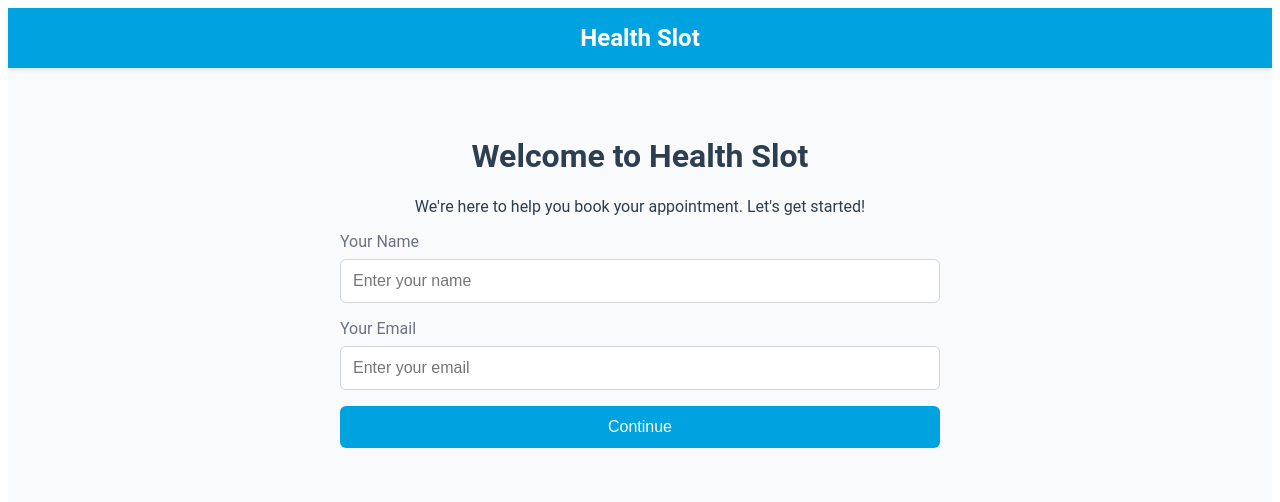
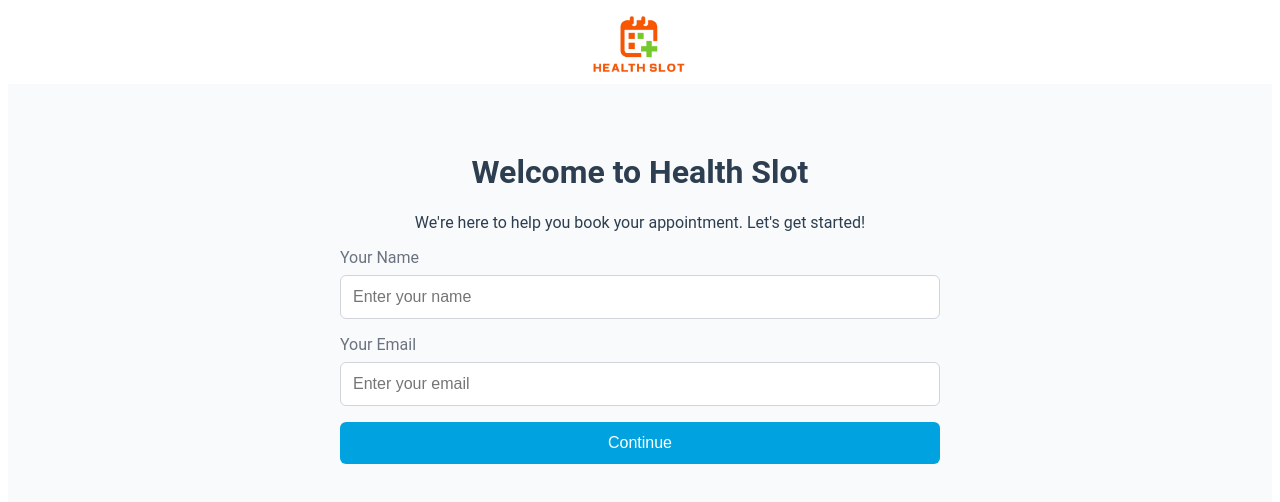
Before and after one commit to PantaAastha/health-slot, a Vue app: page / in a window 1280 px wide. Shown: the top 502 px of the page. Built offline with nearby package versions, Linux system fonts and the light colour scheme.

Commit message:
style: add logo

```diff
--- a/src/App.vue
+++ b/src/App.vue
@@ -1,7 +1,9 @@
 <template>
   <div id="app">
     <header>
-      <h1>Health Slot</h1>
+      <div class="header-content">
+        <img src="@/assets/logo.png" alt="Health Slot Logo" class="logo" />
+      </div>
     </header>
     <main>
       <router-view />
@@ -23,17 +25,34 @@
   background: #f9fafb;
   min-height: 100vh;
 }
+
 header {
-  background: #00a3e0;
-  color: white;
-  padding: 1rem;
-  text-align: center;
-  box-shadow: 0 2px 4px rgba(0, 0, 0, 0.1);
+  background: white;
+  padding: 0.5rem 2rem;
 }
+
+.header-content {
+  max-width: 1200px;
+  margin: 0 auto;
+  display: flex;
+  align-items: center;
+  justify-content: center;
+  gap: 1rem;
+}
+
+.logo {
+  height: 60px;
+  width: auto;
+  object-fit: contain;
+}
+
 h1 {
   margin: 0;
   font-size: 1.5rem;
+  color: #00a3e0;
+  font-weight: 500;
 }
+
 main {
   padding: 1rem;
 }
```
Also changed, not shown: src/assets/logo.png.
